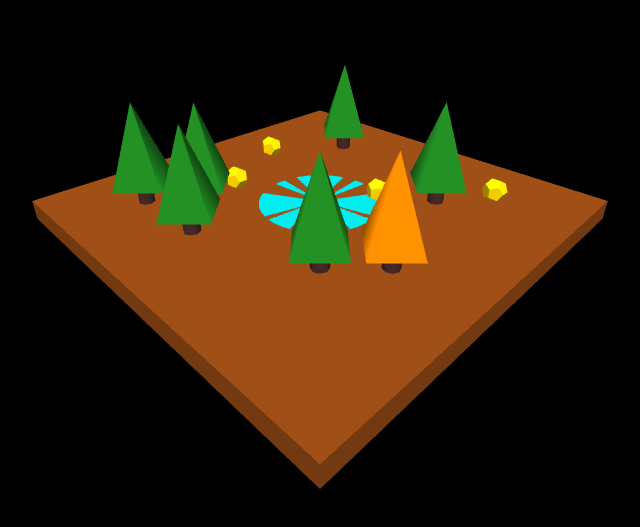
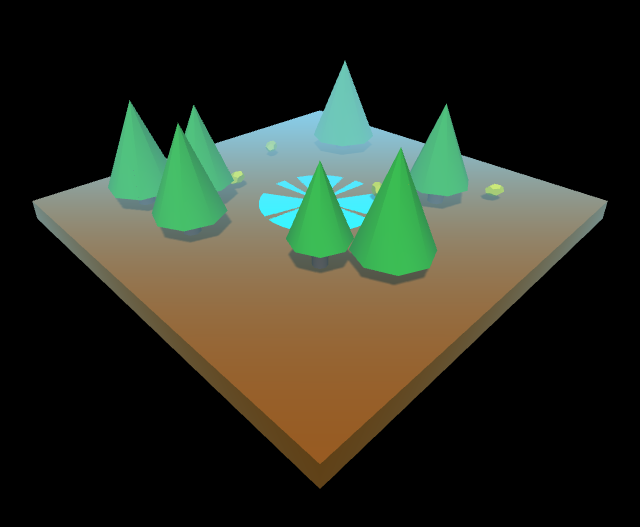
Before and after one commit to sammacdonnell/sambox, a plain HTML site: page grok.html in a window 1280 px wide. Shown: the part 199-726 px from the top of the page, without its empty margins (320-960 px from the left). Drawn offline with nearby package versions, Linux system fonts and the light colour scheme; animation ran at ten frames a second.

Commit message:
Update grok.html

```diff
--- a/grok.html
+++ b/grok.html
@@ -3,91 +3,158 @@
 <head>
     <meta charset="UTF-8">
     <meta name="viewport" content="width=device-width, initial-scale=1.0">
-    <title>Isometric Forest Scene with Three.js</title>
+    <title>Realistic Isometric Forest Scene with Three.js</title>
     <style>
         body { margin: 0; overflow: hidden; background: #1a1a1a; }
         canvas { display: block; }
     </style>
 </head>
 <body>
+    <!-- Load Three.js and OrbitControls -->
     <script src="https://cdnjs.cloudflare.com/ajax/libs/three.js/r134/three.min.js"></script>
+    <script src="https://unpkg.com/three@0.134.0/examples/js/controls/OrbitControls.js"></script>
     <script>
         // Scene setup
         const scene = new THREE.Scene();
+        scene.fog = new THREE.Fog(0x87CEEB, 5, 20); // Sky-blue fog for atmosphere
         const camera = new THREE.PerspectiveCamera(75, window.innerWidth / window.innerHeight, 0.1, 1000);
         const renderer = new THREE.WebGLRenderer({ antialias: true });
         renderer.setSize(window.innerWidth, window.innerHeight);
+        renderer.shadowMap.enabled = true; // Enable shadows
+        renderer.shadowMap.type = THREE.PCFSoftShadowMap; // Softer shadows
         document.body.appendChild(renderer.domElement);
 
         // Lighting
-        const ambientLight = new THREE.AmbientLight(0xffffff, 0.5);
+        const ambientLight = new THREE.AmbientLight(0xffffff, 0.2); // Soft base lighting
         scene.add(ambientLight);
-        const directionalLight = new THREE.DirectionalLight(0xffffff, 0.8);
+
+        const hemisphereLight = new THREE.HemisphereLight(0x87CEEB, 0x228B22, 0.6); // Sky and ground light
+        scene.add(hemisphereLight);
+
+        const directionalLight = new THREE.DirectionalLight(0xffffff, 0.8); // Sun-like light
         directionalLight.position.set(5, 10, 5);
+        directionalLight.castShadow = true;
+        directionalLight.shadow.camera.left = -10;
+        directionalLight.shadow.camera.right = 10;
+        directionalLight.shadow.camera.top = 10;
+        directionalLight.shadow.camera.bottom = -10;
+        directionalLight.shadow.camera.near = 0.5;
+        directionalLight.shadow.camera.far = 50;
+        directionalLight.shadow.mapSize.width = 1024; // Higher resolution shadows
+        directionalLight.shadow.mapSize.height = 1024;
         scene.add(directionalLight);
 
         // Ground
         const groundGeometry = new THREE.BoxGeometry(10, 0.5, 10);
-        const groundMaterial = new THREE.MeshLambertMaterial({ color: 0x8B4513 }); // Brown ground
+        const groundMaterial = new THREE.MeshStandardMaterial({
+            color: 0x8B4513, // Brown soil
+            roughness: 0.8,
+            metalness: 0.1
+        });
         const ground = new THREE.Mesh(groundGeometry, groundMaterial);
         ground.position.y = -0.25;
+        ground.receiveShadow = true;
         scene.add(ground);
 
         // Pond
         const pondGeometry = new THREE.CylinderGeometry(1.5, 1.5, 0.2, 32);
-        const pondMaterial = new THREE.MeshLambertMaterial({ color: 0x00CED1 }); // Turquoise water
+        const pondMaterial = new THREE.MeshStandardMaterial({
+            color: 0x00CED1, // Turquoise water
+            roughness: 0.1, // Shiny surface
+            metalness: 0.0
+        });
         const pond = new THREE.Mesh(pondGeometry, pondMaterial);
         pond.position.set(0, -0.1, 0);
+        pond.receiveShadow = true;
         scene.add(pond);
 
-        // Trees (using cones for foliage and cylinders for trunks)
+        // Trees
         const treePositions = [
             [-3, 0, 3], [-2, 0, 2], [-1, 0, 3], [2, 0, 2], [3, 0, 1], [2, 0, -2], [-2, 0, -3]
         ];
 
         treePositions.forEach(pos => {
             // Trunk
-            const trunkGeometry = new THREE.CylinderGeometry(0.2, 0.2, 1, 8);
-            const trunkMaterial = new THREE.MeshLambertMaterial({ color: 0x4A2C2A }); // Brown trunk
+            const trunkGeometry = new THREE.CylinderGeometry(0.2, 0.2, 1, 8); // 8 segments for smoothness
+            const trunkMaterial = new THREE.MeshStandardMaterial({
+                color: 0x4A2C2A, // Dark brown
+                roughness: 0.7,
+                metalness: 0.0
+            });
             const trunk = new THREE.Mesh(trunkGeometry, trunkMaterial);
             trunk.position.set(pos[0], 0.5, pos[2]);
-            scene.add(trunk);
+            trunk.castShadow = true;
 
-            // Foliage (cone)
-            const foliageGeometry = new THREE.ConeGeometry(0.8, 2, 4); // Low-poly cone
-            const foliageMaterial = new THREE.MeshLambertMaterial({ color: 0x228B22 }); // Green foliage
+            // Foliage
+            const foliageGeometry = new THREE.ConeGeometry(0.8, 2, 8); // 8 segments for smoother cone
+            const foliageMaterial = new THREE.MeshStandardMaterial({
+                color: 0x228B22, // Forest green
+                roughness: 0.9,
+                metalness: 0.0
+            });
             const foliage = new THREE.Mesh(foliageGeometry, foliageMaterial);
             foliage.position.set(pos[0], 1.5, pos[2]);
+            foliage.castShadow = true;
+
+            // Randomize scale and rotation
+            const scale = 0.8 + Math.random() * 0.4; // Scale between 0.8 and 1.2
+            trunk.scale.set(scale, scale, scale);
+            foliage.scale.set(scale, scale, scale);
+            foliage.rotation.y = Math.random() * Math.PI * 2; // Random rotation
+
+            scene.add(trunk);
             scene.add(foliage);
         });
 
-        // One orange tree for variety
-        const orangeFoliageGeometry = new THREE.ConeGeometry(0.8, 2, 4);
-        const orangeFoliageMaterial = new THREE.MeshLambertMaterial({ color: 0xFF8C00 }); // Orange foliage
+        // One orange tree
+        const orangeFoliageGeometry = new THREE.ConeGeometry(0.8, 2, 8);
+        const orangeFoliageMaterial = new THREE.MeshStandardMaterial({
+            color: 0xFF8C00, // Orange
+            roughness: 0.9,
+            metalness: 0.0
+        });
         const orangeFoliage = new THREE.Mesh(orangeFoliageGeometry, orangeFoliageMaterial);
         orangeFoliage.position.set(3, 1.5, 1);
+        orangeFoliage.castShadow = true;
         scene.add(orangeFoliage);
 
-        // Rocks (using dodecahedrons for a low-poly look)
+        // Rocks
         const rockPositions = [
             [-2, 0, 1], [1, 0, -1], [3, 0, -3], [-3, 0, -1]
         ];
 
         rockPositions.forEach(pos => {
             const rockGeometry = new THREE.DodecahedronGeometry(0.3);
-            const rockMaterial = new THREE.MeshLambertMaterial({ color: 0xFFD700 }); // Yellow rocks
+            const rockMaterial = new THREE.MeshStandardMaterial({
+                color: 0xFFD700, // Gold-like
+                roughness: 0.5,
+                metalness: 0.2
+            });
             const rock = new THREE.Mesh(rockGeometry, rockMaterial);
             rock.position.set(pos[0], 0.3, pos[2]);
+            rock.castShadow = true;
+            // Randomize rotation and scale
+            rock.rotation.set(Math.random() * Math.PI, Math.random() * Math.PI, Math.random() * Math.PI);
+            rock.scale.set(0.5 + Math.random() * 0.5, 0.5 + Math.random() * 0.5, 0.5 + Math.random() * 0.5);
             scene.add(rock);
         });
 
-        // Set up isometric camera view
-        camera.position.set(8, 6, 8);
-        camera.lookAt(0, 0, 0);
+        // Camera and OrbitControls
+        camera.position.set(8, 6, 8); // Initial isometric view
+        const controls = new THREE.OrbitControls(camera, renderer.domElement);
+        controls.enableDamping = true; // Smooth movement
+        controls.dampingFactor = 0.05;
+        controls.minDistance = 5; // Prevent zooming too close
+        controls.maxDistance = 20; // Limit zoom out
+        controls.minPolarAngle = 0; // No below-ground view
+        controls.maxPolarAngle = Math.PI / 2; // Up to horizon
+        controls.target.set(0, 0, 0); // Orbit around scene center
+        controls.update();
 
         // Animation loop
         function animate() {
             requestAnimationFrame(animate);
+            controls.update(); // Update controls each frame
             renderer.render(scene, camera);
         }
         animate();
```
